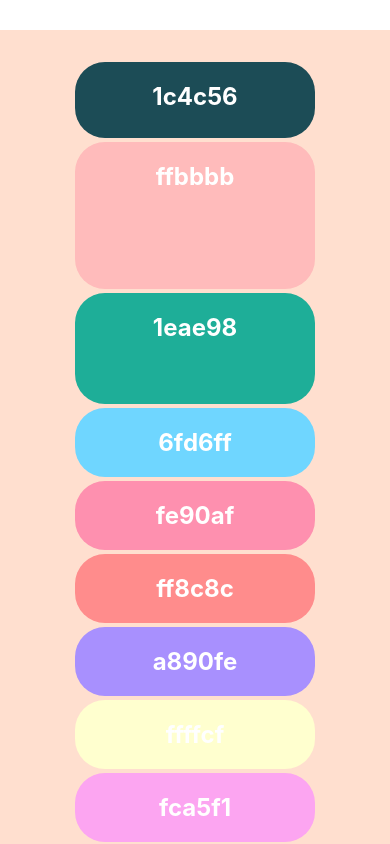
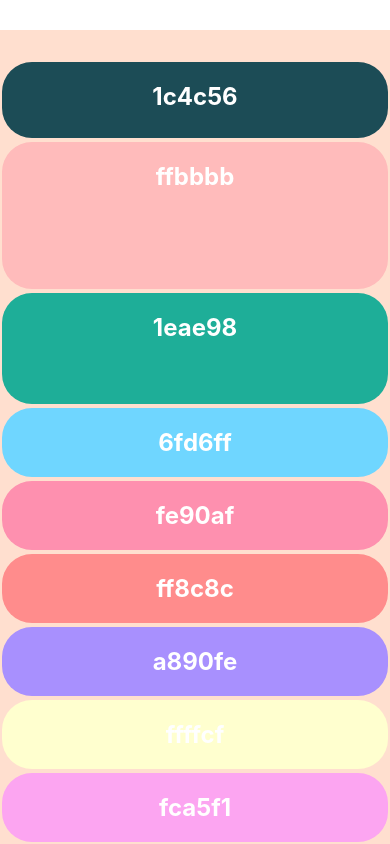
Before and after one commit to liebespaar93/react_native_r3f, a React Native app: screen / in a window 390 px wide. Built offline with nearby package versions, Linux system fonts and the light colour scheme.

Commit message:
learn AlignItems

```diff
--- a/App.js
+++ b/App.js
@@ -27,11 +27,9 @@ export default function App() {
 const styles = StyleSheet.create({
   container: {
     flex: 1,
-    justifyContent: "space-between",
+    alignItems: "stretch",
     marginTop: 30,
     paddingTop: 30,
-    backgroundColor: '#ffdfcf',
-    alignItems: 'center',
-    justifyContent: 'center',
+    backgroundColor: '#ffdfcf'
   },
 });
```
Also changed, not shown: 1 other file (tests, documents, lock files or other folders).
